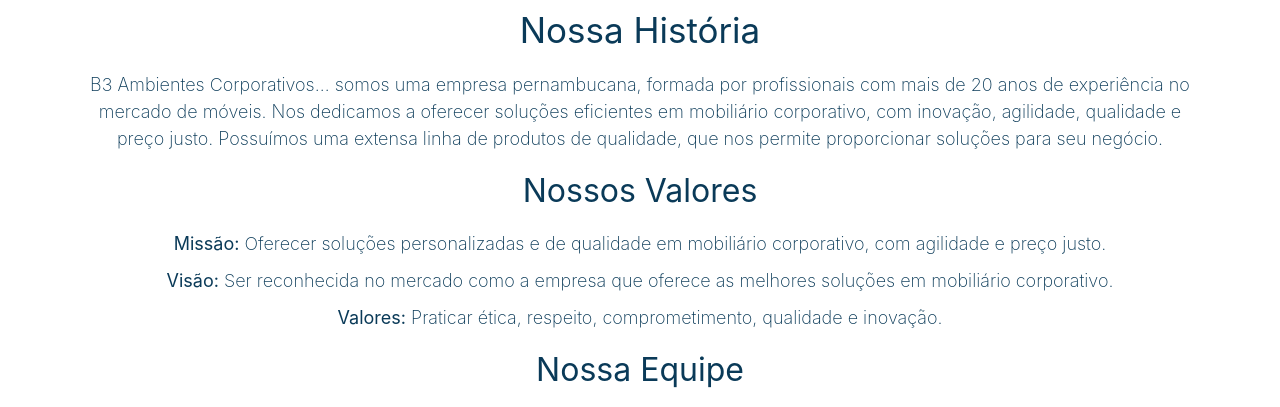
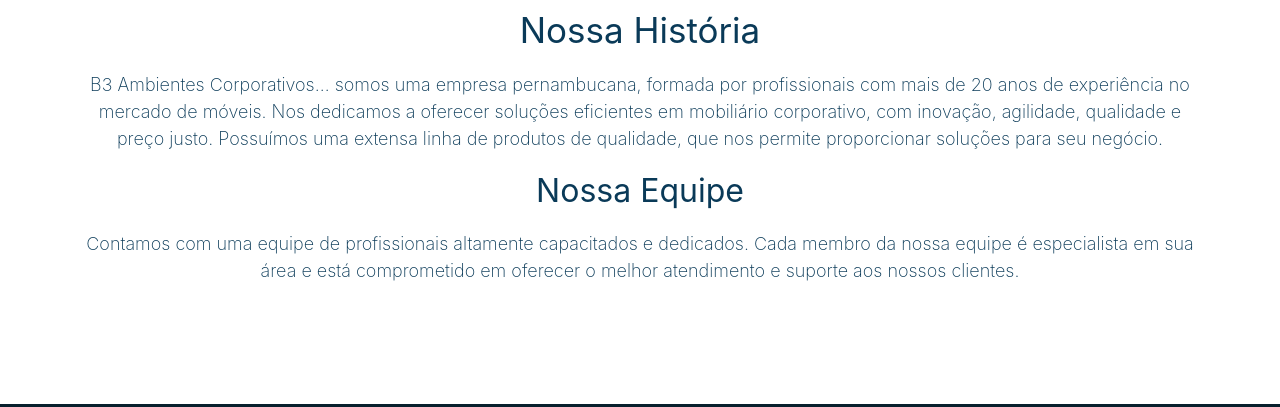
Before and after one commit to albertoramos98/B3-ju, a website: page sobrenos.html in a window 1280 px wide. Shown: the part 92-499 px from the top of the page. Drawn offline with nearby package versions, Linux system fonts and the light colour scheme.

Commit message:
retirada das misões visões e valores

```diff
--- a/sobrenos.html
+++ b/sobrenos.html
@@ -126,13 +126,6 @@
             <h1>Nossa História</h1>
             <p>B3 Ambientes Corporativos… somos uma empresa pernambucana, formada por profissionais com mais de 20 anos de experiência no mercado de móveis. Nos dedicamos a oferecer soluções eficientes em mobiliário corporativo, com inovação, agilidade, qualidade e preço justo. Possuímos uma extensa linha de produtos de qualidade, que nos permite proporcionar soluções para seu negócio.</p>
 
-            <h2>Nossos Valores</h2>
-            <ul class="values-list">
-                <li><strong>Missão:</strong> Oferecer soluções personalizadas e de qualidade em mobiliário corporativo, com agilidade e preço justo.</li>
-                <li><strong>Visão:</strong> Ser reconhecida no mercado como a empresa que oferece as melhores soluções em mobiliário corporativo.</li>
-                <li><strong>Valores:</strong> Praticar ética, respeito, comprometimento, qualidade e inovação.</li>
-
-            </ul>
 
             <h2>Nossa Equipe</h2>
             <p>Contamos com uma equipe de profissionais altamente capacitados e dedicados. Cada membro da nossa equipe é especialista em sua área e está comprometido em oferecer o melhor atendimento e suporte aos nossos clientes.</p>
```
